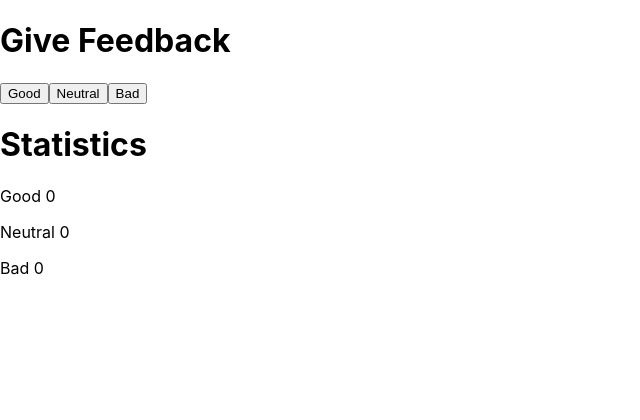
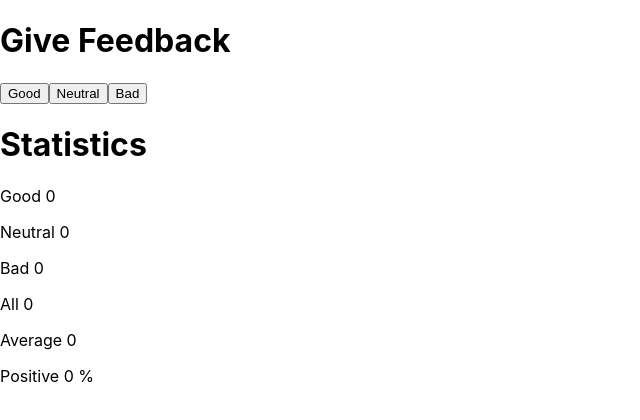
Before and after one commit to puentesdiaz/fullstackopen, a React (Create React App) app in the folder part1/unicafe/: page / in a window 1280 px wide. Shown: the top 420 px of the page, without its empty margins (0-640 px from the left). Built offline with nearby package versions, Linux system fonts and the light colour scheme.

Commit message:
part 1.7

```diff
--- a/part1/unicafe/src/App.js
+++ b/part1/unicafe/src/App.js
@@ -1,4 +1,4 @@
-import React, { useState } from 'react'
+import React, { useState, useEffect } from 'react'
 import './App.css';
 
 function App() {
@@ -7,14 +7,38 @@ function App() {
   const [neutral, setNeutral] = useState(0)
   const [bad, setBad] = useState(0)
 
-  const setG = () => { setGood(1+good)}
-  const setN = () => { setNeutral(1+neutral)}
-  const setB = () => { setBad(1+bad)}
+
+  const [all, setAll] = useState(0)
+  const [average, setAverage] = useState(0)
+  const [positive, setPositive] = useState(0)
+
+  const setG = () => {
+    setGood(1+good)
+    setStats()
+  }
+  const setN = () => {
+    setNeutral(1+neutral)
+    setStats()
+  }
+  const setB = () => {
+    setBad(1+bad)
+    setStats()
+  }
+  const setStats = () => {
+    setAll(1+all)
+  }
+
+  useEffect(() => {
+    if (all>0) {
+      setAverage(((1*good)+(0*neutral)+(-1*bad))/all)
+      setPositive(100*(good/all))
+    }
+  },[all])
 
   return (
     <div>
       <Header setGood={setG} setNeutral={setN} setBad={setB}/>
-      <Stats good={good}  neutral={neutral}  bad={bad} />
+      <Stats good={good}  neutral={neutral}  bad={bad} all={all} average={average} positive={positive} />
     </div>
   )
 }
@@ -32,7 +56,7 @@ const Header = ({ setGood, setNeutral, setBad }) => {
 
 }
 
-const Stats = ({ good, neutral, bad }) => {
+const Stats = ({ good, neutral, bad, all, average, positive }) => {
 
   return (
     <>
@@ -40,6 +64,9 @@ const Stats = ({ good, neutral, bad }) => {
       <p>Good {good}</p>
       <p>Neutral {neutral}</p>
       <p>Bad {bad}</p>
+      <p>All {all}</p>
+      <p>Average {average}</p>
+      <p>Positive {positive} %</p>
     </>
   )
 
```
